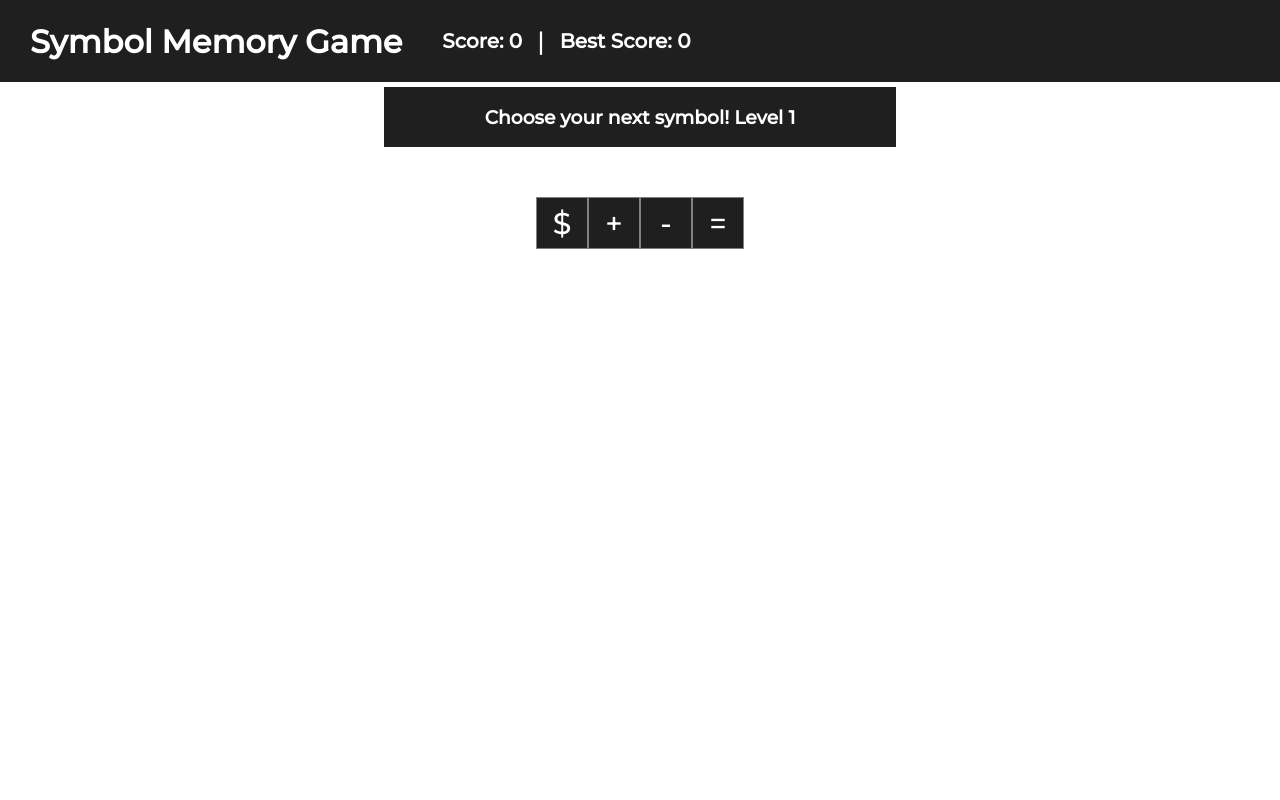
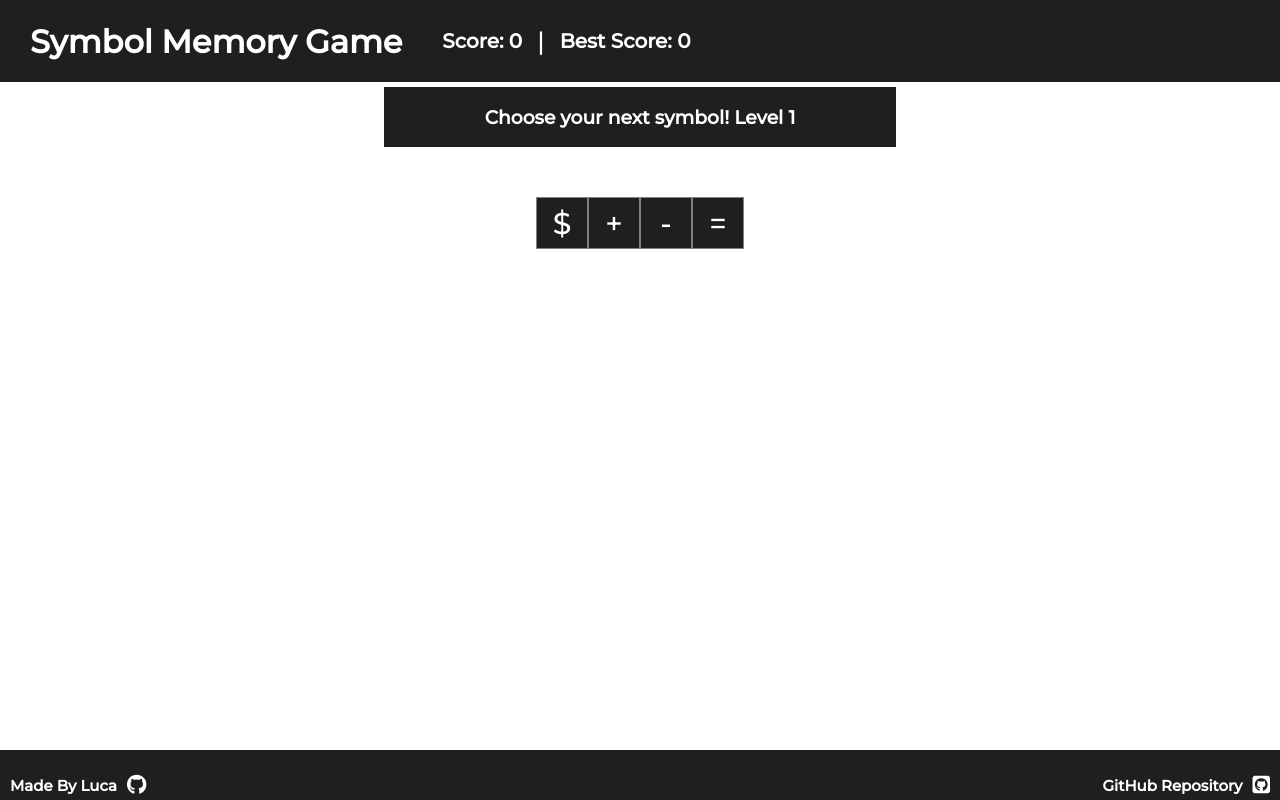
Before and after one commit to Cynto/memory-game, a React (Create React App) app: page / in a window 1280 px wide. Built offline with nearby package versions, Linux system fonts and the light colour scheme.

Commit message:
Added footer with links

```diff
--- a/src/App.js
+++ b/src/App.js
@@ -2,6 +2,7 @@ import { useState, useEffect } from 'react';
 import Header from './components/Header';
 import MainContainer from './components/MainContainer';
 import GameOver from './components/GameOver';
+import Footer from './components/Footer'
 
 function App() {
   const [totalSymbolArray, setTotalSymbolArray] = useState([]);
@@ -62,7 +63,7 @@ function App() {
     <div className="App">
       {!gameOver ? (
         [
-          <div key={'unique'}>
+          <div className="total-container" key={'unique'}>
             <Header bestScore={bestScore} score={score} />
             <MainContainer
               currentSymbolArray={currentSymbolArray}
@@ -73,6 +74,7 @@ function App() {
               setTotalSymbolArray={setTotalSymbolArray}
               level={level}
             />
+            <Footer />
           </div>,
         ]
       ) : (
--- /dev/null
+++ b/src/components/Footer.js
@@ -0,0 +1,27 @@
+import React from 'react';
+
+function Footer() {
+  return (
+    <footer>
+      <div className="left-footer">
+        <h3>Made By Luca</h3>
+        <a href="https://github.com/Cynto" rel="noreferrer" target="_blank">
+          <i className="fab fa-github"></i>
+        </a>
+      </div>
+      <div className="right-footer">
+        <h3>GitHub Repository</h3>
+
+        <a
+          href="https://github.com/Cynto/memory-game"
+          rel="noreferrer"
+          target="_blank"
+        >
+          <i className="fab fa-github-square"></i>
+        </a>
+      </div>
+    </footer>
+  );
+}
+
+export default Footer;
--- a/src/index.css
+++ b/src/index.css
@@ -4,6 +4,9 @@ body {
   font-family: 'Montserrat', sans-serif;
   font-weight: 500;
 
+}
+.total-container {
+  height: 100vh;
 }
 
 header {
@@ -16,6 +19,8 @@ header {
 header h1{
   margin-left: 30px;
 }
+
+
 
 .scoreboard {
   margin-left: 40px;
@@ -101,3 +106,51 @@ header h1{
 .game-over-screen button:hover {
   background: rgb(255, 255, 255);
 }
+
+footer {
+  display: flex;
+  position: fixed;
+  bottom: 0px;
+  height: 50px;
+  background: #1f1f1f;
+  width: 100%;
+  color: white;
+}
+footer a {
+  text-decoration: none;
+  color: white;
+}
+footer a:hover {
+  color: grey;
+}
+footer h3 {
+  margin-top: 0px;
+  margin-bottom: 5px;
+  margin-left: 10px;
+  font-size: 15px;
+}
+footer i {
+  font-size: 20px;
+  margin-left: 10px;
+  margin-bottom: 5px;
+}
+.left-footer {
+  display: flex;
+
+  align-items: flex-end;
+  width: 50%;
+  height: 100%;
+}
+
+.right-footer {
+  display: flex;
+  justify-content: flex-end;
+  align-items: flex-end;
+  width: 50%;
+  height: 100%;
+}
+
+
+.right-footer i{
+  margin-right: 10px;
+}
```
